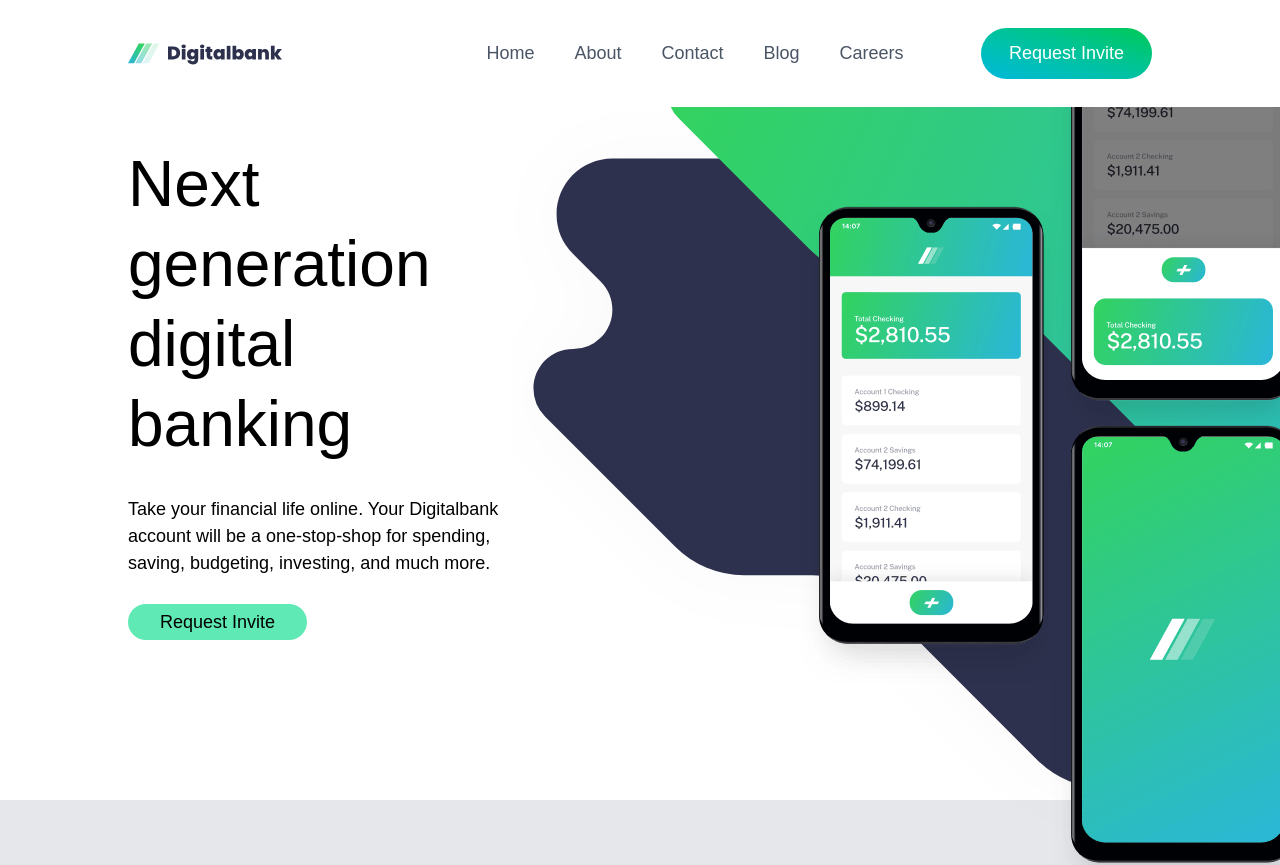
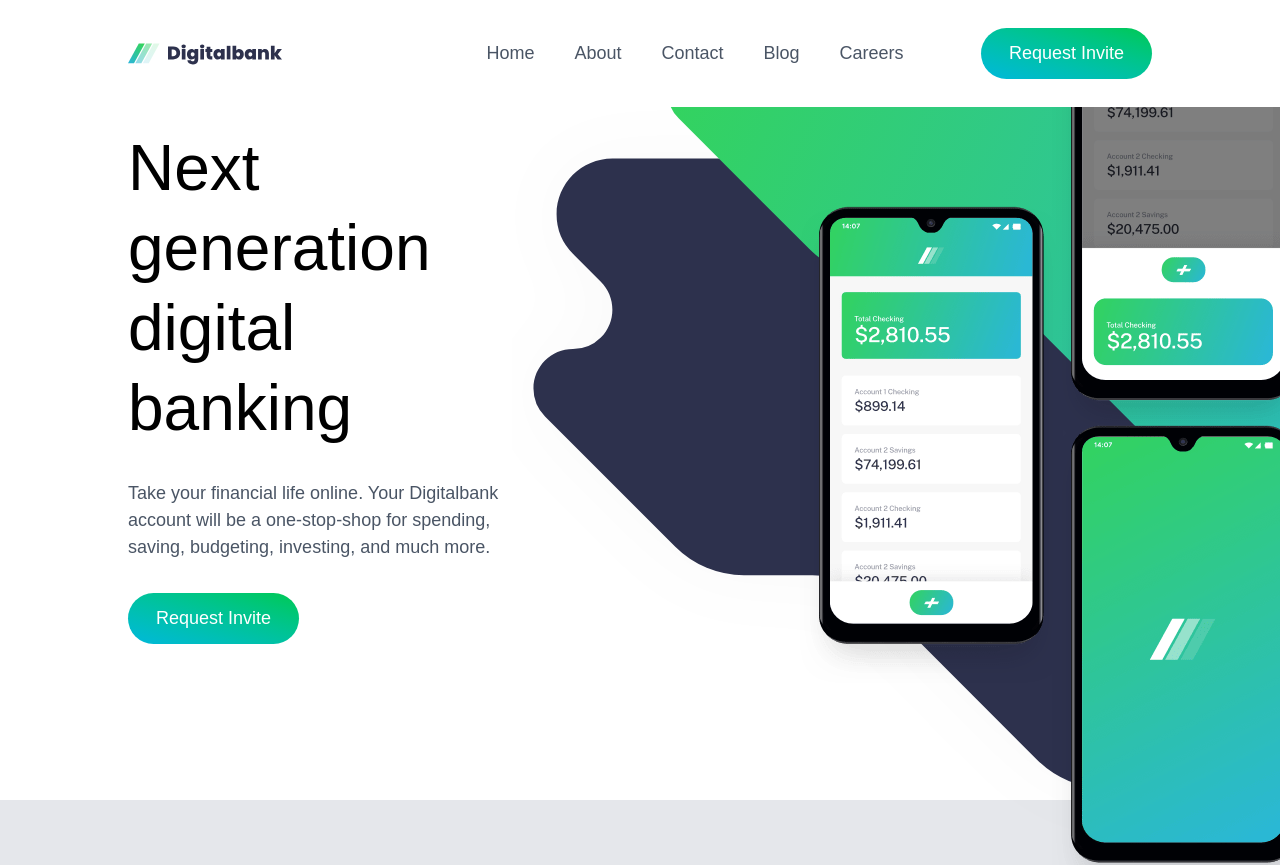
Before and after one commit to MauriceMumbere/Digitalbank-landing-page-master, a Nuxt app: page / in a window 1280 px wide. Shown: the top 865 px of the page. Built offline with nearby package versions, Linux system fonts and the light colour scheme.

Commit message:
refactor: add hover effect to footer links

```diff
--- a/app/components/Hero.vue
+++ b/app/components/Hero.vue
@@ -1,21 +1,31 @@
 <script setup lang="ts">
-
 </script>
-
 <template>
   <section>
     <div class="flex flex-col-reverse md:flex-row md:justify-between h-screen items-center md:pl-32 px-8 py-6 md:px-0 md:py-0">
 
       <div class="flex-1 space-y-[2rem] text-center md:text-left">
         <h1 class="text-4xl md:text-[4rem] leading-14 md:leading-20">Next generation digital banking</h1>
-        <p class="max-w-[27rem]"> Take your financial life online. Your Digitalbank account will be a one-stop-shop for
+        <p class="max-w-[27rem] text-gray-600"> Take your financial life online. Your Digitalbank account will be a one-stop-shop for
           spending, saving, budgeting, investing, and much more. </p>
-        <div class=" pb-5"><a href="#" class="bg-emerald-300 py-2 px-8 rounded-4xl">Request Invite</a></div>
+        <div class=" pb-5">
+          <a href="#"
+             class="relative overflow-hidden
+          bg-linear-to-bl from-green-500 to-cyan-500
+          py-3 px-7 rounded-4xl inline-block
+          before:content-[''] before:absolute before:inset-0
+          before:bg-transparent
+          before:transition-all before:duration-200
+          hover:before:bg-gray-50/40 text-white">
+            Request Invite
+          </a>
+        </div>
       </div>
 
       <div
-          class="flex-2 relative bg-[url('/images/bg-intro-desktop.svg')] bg-cover bg-no-repeat bg-position-[right_-26rem_bottom_2.4rem]">
-        <div class=" w-fit"><img class="md:ml-[18rem] md:mt-[4rem]" src="/images/image-mockups.png" alt="Image mockups">
+          class="flex-2 bg-[url('/images/bg-intro-desktop.svg')] bg-cover bg-no-repeat bg-position-[right_-26rem_bottom_2.4rem]">
+        <div class=" w-fit">
+          <img class="md:ml-72 md:mt-16" src="/images/image-mockups.png" alt="Image mockups">
         </div>
       </div>
 
```
